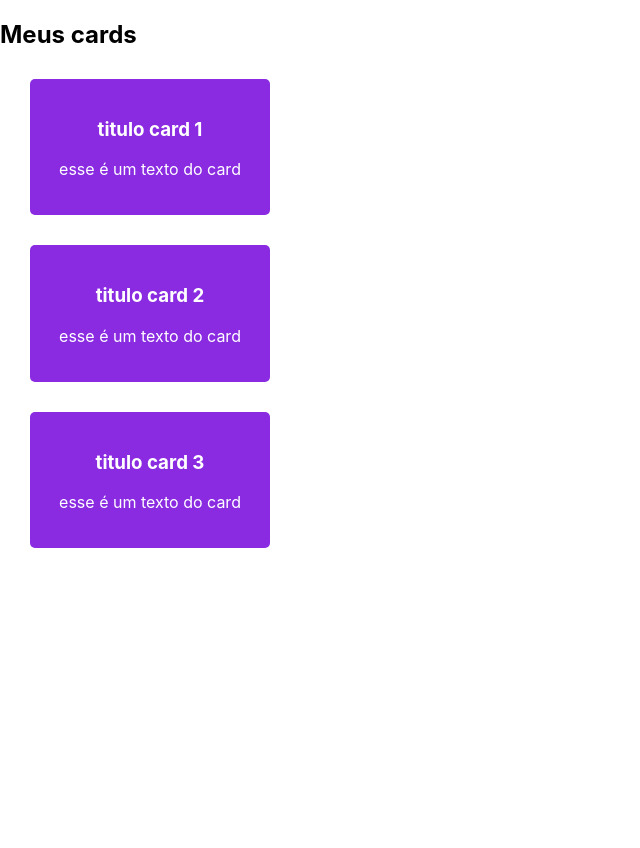
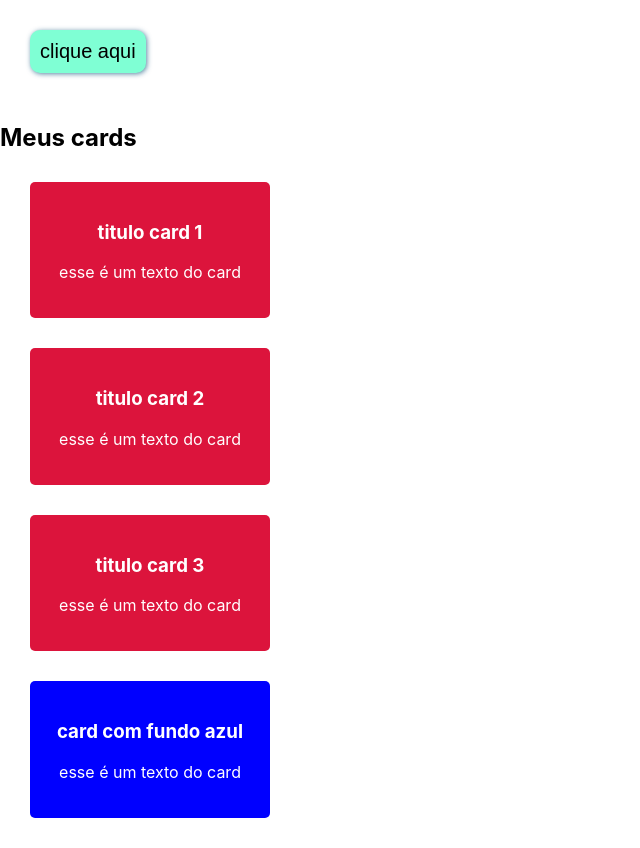
Before and after one commit to mariana549/curso-dev-quest, a React (Create React App) app in the folder react/05-creaat-react-app/primeiro-app/: page / in a window 1280 px wide. Shown: the whole page, without its empty margins (0-640 px from the left). Before the commit the page ends 800 px from the top, so only its background shows below. Built offline with nearby package versions, Linux system fonts and the light colour scheme.

Commit message:
atualização

```diff
--- a/react/05-creaat-react-app/primeiro-app/src/App.js
+++ b/react/05-creaat-react-app/primeiro-app/src/App.js
@@ -1,10 +1,12 @@
 import './App.css';
 
 import Cards from './components/cards/cards.js';
+import Button from './components/button/button.js';
 
 function App() {
   return (
     <>
+      <Button />
       <Cards />
     </>
   );
--- a/react/05-creaat-react-app/primeiro-app/src/components/button/button.js
+++ b/react/05-creaat-react-app/primeiro-app/src/components/button/button.js
@@ -1,18 +1,16 @@
  import "./button.css"
- import React, {Component} from "react"
+//  import React, {Component} from "react"
 
-//  const Button = (props) => {
-//    return <button className="btn">{props.label}</button>
-// }
+ const sayHello = () => {
+     console.log("ola mundo!")
+ }
 
-class Button extends Component {
-  render(){
-    return <button className="btn">{this.props.label}</button>
-  }
+ const Button = (props) => {
+   return <button className="btn" onClick={sayHello}>{props.label}</button>
 }
 
 Button.defaultProps = {
-  label: 'clique aqui com class'
+  label: 'clique aqui'
 }
 
 export default Button
--- a/react/05-creaat-react-app/primeiro-app/src/components/card/card.js
+++ b/react/05-creaat-react-app/primeiro-app/src/components/card/card.js
@@ -1,23 +1,16 @@
 import React from 'react'
 import "./card.css"
 
-const Card = ({children}) => {
+const Card = ({children, color, showCardColor}) => {
    return (
-      <div className='card'>
+      <div className='card' style={{backgroundColor: color }} onClick={() => {showCardColor(color)}}>
          {children}
       </div>
    )
 }
 
-// class Card extends React.Component {
-//    render() {
-//       return (
-//          <div className='card'>
-//             <h3>{this.props.title}</h3>
-//             <p>esse é um texto do card</p>
-//          </div>
-//       )
-//    }
-// }
+Card.defaultProps = {
+   color: 'crimson'
+}
 
 export default Card
--- a/react/05-creaat-react-app/primeiro-app/src/components/cards/cards.js
+++ b/react/05-creaat-react-app/primeiro-app/src/components/cards/cards.js
@@ -1,6 +1,10 @@
 import Card from '../card/card';
 
 const cardsTitle = ["titulo card 1", "titulo card 2", "titulo card 3"]
+
+const showCardColor = (color) => {
+   console.log( color )
+}
 
 const Cards = () => {
    return (
@@ -9,11 +13,16 @@ const Cards = () => {
 
          <div>
             {cardsTitle.map((cardsTitle, index) =>
-               <Card key={index}>
+               <Card key={index} showCardColor={showCardColor}>
                   <h3>{cardsTitle}</h3>
                   <p>esse é um texto do card</p>
                </Card>
             )}
+
+            <Card color='blue' showCardColor={showCardColor}>
+               <h3>card com fundo azul</h3>
+               <p>esse é um texto do card</p>
+            </Card>
          </div>
 
       </div>
```
